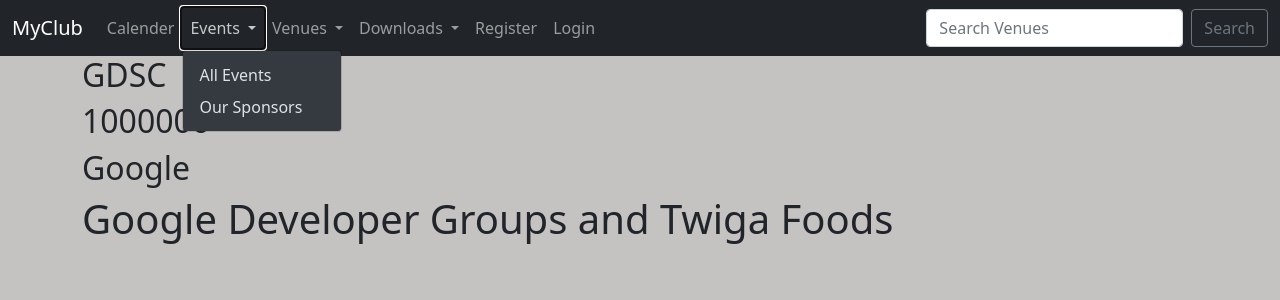
After one commit to TimzOwen/events, a Django app: page /our-sponsors in a window 1280 px wide, after a click on "Events". The commit adds this page. Shown: the top 300 px of the page. Run offline with Django 4.2, Linux system fonts and the light colour scheme.

Commit message:
updated event sponsors

```diff
--- a/events/templates/events/navbar.html
+++ b/events/templates/events/navbar.html
@@ -17,6 +17,7 @@
                     </a>
                     <ul class="dropdown-menu dropdown-menu-dark" aria-labelledby="navbarDarkDropdownMenuLink">
                         <li><a class="dropdown-item" href="{% url 'list-events' %}">All Events</a></li>
+                        <li><a class="dropdown-item" href="{% url 'our-sponsors' %}">Our Sponsors</a></li>
                         {% if user.is_authenticated %}
                         <li><a class="dropdown-item" href="{% url 'add-event' %}">Add Event</a></li>
                         {% endif %}
--- /dev/null
+++ b/events/templates/events/sponsors.html
@@ -0,0 +1,19 @@
+{% extends 'events/base.html' %}
+{% block content %}
+    <!doctype html>
+    <html lang="en">
+    <head>
+        <meta charset="UTF-8">
+        <meta name="viewport"
+              content="width=device-width, user-scalable=no, initial-scale=1.0, maximum-scale=1.0, minimum-scale=1.0">
+        <meta http-equiv="X-UA-Compatible" content="ie=edge">
+        <title>our sponsors</title>
+    </head>
+    <body>
+    <h2>{{ name }}</h2>
+    <h2>{{ amount }}</h2>
+    <h2>{{ sponsor }}</h2>
+    <h1>Google Developer Groups and Twiga Foods</h1>
+    </body>
+    </html>
+{% endblock %}
--- a/events/urls.py
+++ b/events/urls.py
@@ -17,5 +17,6 @@
     path('venue_text', views.venue_text, name="venue_text"),
     path('venue_csv', views.venue_csv, name='venue_csv'),
     path('venue_pdf', views.venue_pdf, name='venue_pdf'),
+    path('our-sponsors', views.our_sponsors, name='our-sponsors'),
 
 ]
--- a/events/views.py
+++ b/events/views.py
@@ -133,7 +133,7 @@
     return render(request, 'events/venue.html',
                   {'venue_list': venue_list,
                    'venues': venues,
-                   'nums':nums})
+                   'nums': nums})
 
 
 def add_venue(request):
@@ -176,3 +176,12 @@
         'current_year': current_year,
         'time': time,
     })
+
+
+def our_sponsors(request):
+    context = {
+        'name':'GDSC',
+        'sponsor': 'Google',
+        'amount': 1000000
+    }
+    return render(request, template_name='events/sponsors.html', context=context)
```
